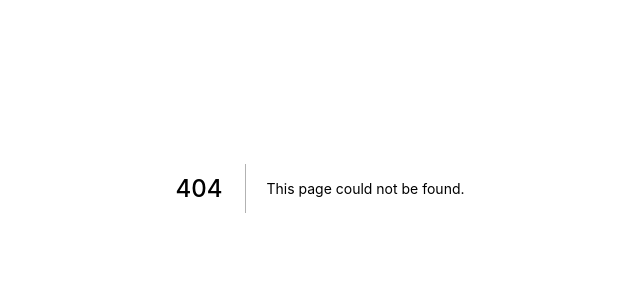
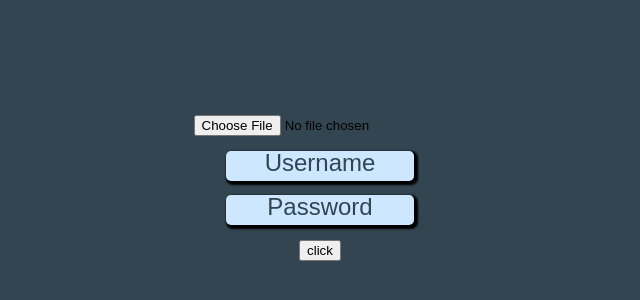
Before and after one commit to DanRantino/barbershop, a Next.js app: page /signup in a window 1280 px wide. Before the commit this address had no page. Shown: the part 212-512 px from the top of the page, without its empty margins (320-960 px from the left). Built offline with nearby package versions, Linux system fonts and the light colour scheme; a web font is replaced by a local one.

Commit message:
add a signup page and overall improvements

```diff
--- a/package.json
+++ b/package.json
@@ -19,6 +19,7 @@
     "axios": "^0.24.0",
     "babel": "^6.23.0",
     "file-loader": "^6.2.0",
+    "form-data": "^4.0.0",
     "framer-motion": "^5.5.3",
     "next": "12.0.7",
     "nookies": "^2.5.2",
--- a/pages/components/login/styles.ts
+++ b/pages/components/login/styles.ts
@@ -3,7 +3,7 @@ import styled, { css } from 'styled-components'
 export const WrapperLogin = styled.div`
   ${() => css`
     background-color: #334551;
-    width: 100%;
+    width: 100vw;
     height: 100vh;
     display: flex;
     align-items: center;
@@ -17,13 +17,13 @@ export const LoginForm = styled.form`
     display: flex;
     flex-direction: column;
     align-items: center;
-    justify-content: space-evenly;
-    height: 150px;
+    justify-content: space-around;
+    height: 20vh;
   `}
 `
 
 export const LoginInputs = styled.input`
-  ${() => css`
+  ${(props) => css`
     background-color: #cce7ff;
     border: none;
     width: 70%;
@@ -73,3 +73,26 @@ export const TitleSpan = styled.span`
     font-weight: bold;
   `}
 `
+
+export const LoginFooter = styled.footer`
+  ${() => css`
+    position: sticky;
+    display: flex;
+    height: 20vh;
+    width: 100vw;
+    bottom: 0;
+    left: 0;
+    align-items: flex-end;
+    justify-content: flex-end;
+  `}
+`
+export const DivFooter = styled.div`
+  ${() => css`
+    display: flex;
+    padding: 20px;
+  `}
+`
+
+export const FileInput = styled.input`
+  ${() => css``}
+`
--- a/pages/components/spinner/index.tsx
+++ b/pages/components/spinner/styles.ts
@@ -19,7 +19,6 @@ export const StyledSpinner = styled(RiLoaderLine)`
     }
   }
 `
-
 export const WrapperSpinner = styled.div`
   ${() => css`
     background-color: #334551;
--- a/pages/globalStyles.ts
+++ b/pages/globalStyles.ts
@@ -4,8 +4,8 @@ const GlobalStyle = createGlobalStyle`
   body {
     margin: 0;
     padding: 0;
-    background: teal;
     font-family: Open-Sans, Helvetica, Sans-Serif, serif;
+    background-color: #334551;
   }
 `
 
--- /dev/null
+++ b/pages/signup.tsx
@@ -0,0 +1,82 @@
+import React, { FormEvent, useState } from 'react'
+import { NextPage } from 'next'
+import {
+  FileInput,
+  LoginForm,
+  LoginInputs,
+  WrapperLogin,
+} from './components/login/styles'
+import loginFunction from './utils/loginFunction'
+
+type User = {
+  name: string
+  password: string
+  image: File | null | Blob
+}
+
+const Signup: NextPage = () => {
+  const [user, setUser] = useState<User>({
+    name: '',
+    password: '',
+    image: null,
+  })
+  const onSubmit = async (e: FormEvent) => {
+    e.preventDefault()
+    const formData = new FormData()
+    if (user.image) {
+      formData.append('image', user.image, 'teste.png')
+      formData.append('user', user.name)
+      formData.append('password', user.password)
+    }
+    const resp = await loginFunction('/signup', 'POST', formData)
+    console.log(resp)
+  }
+  return (
+    <WrapperLogin>
+      <LoginForm onSubmit={(e) => onSubmit(e)}>
+        <FileInput
+          id="picture"
+          type="file"
+          placeholder={'File'}
+          onChange={(e) =>
+            setUser((prevState) => ({
+              ...prevState,
+              image: e.target.files ? e.target.files[0] : null,
+            }))
+          }
+        />
+        <label htmlFor={'name'} hidden>
+          Nome
+        </label>
+        <LoginInputs
+          id={'name'}
+          type="text"
+          placeholder={'Username'}
+          onChange={(e) =>
+            setUser((prevState) => ({
+              ...prevState,
+              name: e.target.value,
+            }))
+          }
+        />
+        <label htmlFor="password" hidden>
+          Password
+        </label>
+        <LoginInputs
+          id="password"
+          type="password"
+          placeholder={'Password'}
+          onChange={(e) =>
+            setUser((prevState) => ({
+              ...prevState,
+              password: e.target.value,
+            }))
+          }
+        />
+        <button>click</button>
+      </LoginForm>
+    </WrapperLogin>
+  )
+}
+
+export default Signup
```
Also changed, not shown: pages/components/profile/index.tsx (+17 -3 lines), pages/components/profile/styles.ts (+50 -0 lines), pages/index.tsx (+6 -2 lines), pages/login.tsx (+8 -0 lines), 1 other file (tests, documents, lock files or other folders).
